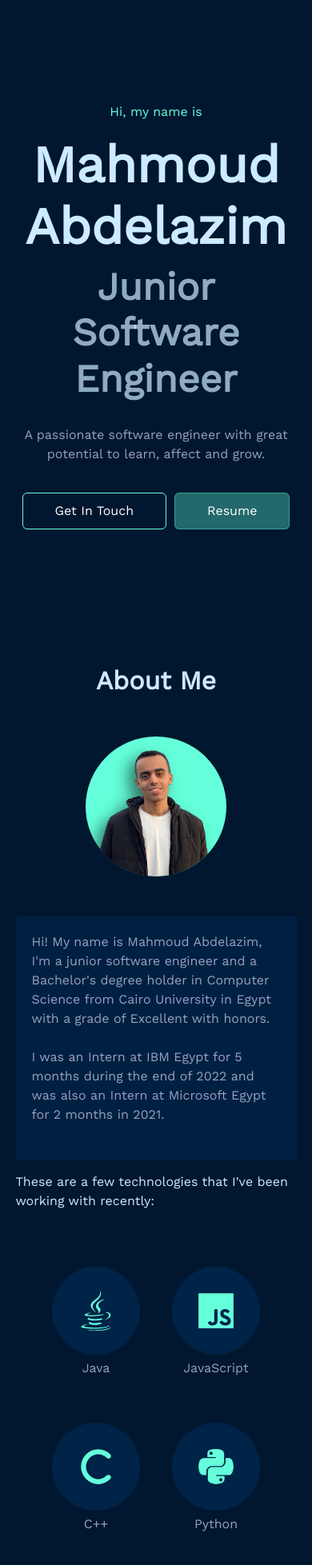
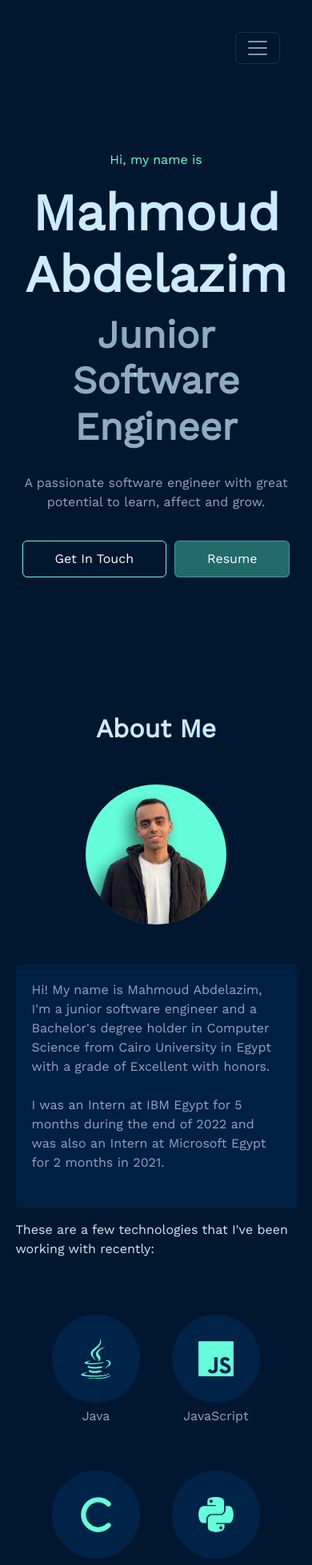
Before and after one commit to MahmoudAbdelazim/My-Portfolio, a Next.js app: page / in a window 390 px wide. Shown: the top 1957 px of the page at 80% size. Built offline with nearby package versions, Linux system fonts and the light colour scheme.

Commit message:
Add GitHub Projects page and adjust responsive Navbar

```diff
--- a/components/Nav/Nav.js
+++ b/components/Nav/Nav.js
@@ -1,22 +1,41 @@
-
 const Nav = () => {
   return (
-    <nav className="navbar navbar-expand-sm navbar-dark bg-dark">
-      <div className="collapse navbar-collapse" id="navbarNav">
+    <nav className="navbar navbar-expand-lg navbar-dark bg-dark">
+      <div className="nav-toggler">
+        <button
+          type="button"
+          class="navbar-toggler"
+          data-bs-toggle="collapse"
+          data-bs-target="#navbarCollapse"
+        >
+          <span class="navbar-toggler-icon"></span>
+        </button>
+      </div>
+      <div className="collapse navbar-collapse" id="navbarCollapse">
         <ul className="navbar-nav">
           <li className="nav-item">
-            <a className="nav-link" href="#about">
+            <a className="nav-link" href="/#landing">
+              Home
+            </a>
+          </li>
+          <li className="nav-item">
+            <a className="nav-link" href="/#about">
               About
             </a>
           </li>
           <li className="nav-item">
-            <a className="nav-link" href="#experience">
+            <a className="nav-link" href="/#experience">
               Experience
             </a>
           </li>
           <li className="nav-item">
-            <a className="nav-link" href="#projects">
-              Projects
+            <a className="nav-link" href="/#projects">
+              Featured Projects
+            </a>
+          </li>
+          <li className="nav-item">
+            <a className="nav-link" href="/projects">
+              All Projects
             </a>
           </li>
           <li className="nav-item">
--- a/components/Section/Section.js
+++ /dev/null
@@ -1,23 +0,0 @@
-import React from "react";
-
-function Section(props) {
-  const [isVisible, setVisible] = React.useState(true);
-  const domRef = React.useRef();
-  React.useEffect(() => {
-    const observer = new IntersectionObserver((entries) => {
-      entries.forEach((entry) => setVisible(entry.isIntersecting));
-    });
-    observer.observe(domRef.current);
-    return () => observer.unobserve(domRef.current);
-  }, []);
-  return (
-    <div
-      className={`fade-in-section ${isVisible ? "is-visible" : ""}`}
-      ref={domRef}
-    >
-      {props.children}
-    </div>
-  );
-}
-
-export default Section;
--- a/pages/index.js
+++ b/pages/index.js
@@ -4,20 +4,19 @@ import Experience from "../components/Experience/Experience";
 import FeaturedProjects from "../components/FeaturedProjects/FeaturedProjects";
 import Landing from "../components/Landing/Landing";
 import Nav from "../components/Nav/Nav";
-import Section from "../components/Section/Section";
 
 const IndexPage = () => {
   return (
     <>
       <Nav />
       <Landing />
-      <Section><About /></Section>
+      <About />
       <hr className="section-line" />
-      <Section><Experience /></Section>
+      <Experience />
       <hr className="section-line" />
-      <Section><FeaturedProjects /></Section>
+      <FeaturedProjects />
       <hr className="section-line" />
-      <Section><Contact /></Section>
+      <Contact />
       <div className="footer">&copy; Built By Mahmoud Abdelazim</div>
     </>
   );
--- a/public/css/styles.css
+++ b/public/css/styles.css
@@ -343,6 +343,50 @@ ul.right {
   transition: 0.2s;
 }
 
+/* -------------------------------------------------------------------------- */
+.projects {
+  margin-top: 80px;
+  padding: 0 20%;
+}
+
+.section-desc {
+  margin-bottom: 50px;
+}
+
+.project {
+  text-align: left;
+  margin: auto;
+  background-color: rgb(1, 32, 65);
+  border-radius: 15px;
+  padding: 20px;
+  margin-bottom: 30px;
+  transition: 0.2s;
+}
+
+.project-topic {
+  display: inline-block;
+  color: #64ffdb;
+  margin-right: 10px;
+  border: 1px solid #64ffdb4e;
+  padding: 5px 10px;
+  border-radius: 8px;
+  margin-bottom: 10px;
+}
+
+.language {
+  color: #64ffdb;
+}
+
+.project-link, .project-link:hover {
+  text-decoration: none;
+  color: inherit;
+}
+
+.project:hover {
+  background-color: rgb(1, 21, 44);
+  transition: 0.2s;
+}
+
 /* ------------------------------------------------------------------ */
 
 .footer {
@@ -381,13 +425,24 @@ ul.right {
   .about,
   .experience,
   .featured-projects,
-  .contact {
+  .contact,
+  .projects {
     padding-left: 5%;
     padding-right: 5%;
   }
 }
 
 @media only screen and (max-width: 1000px) {
+  nav {
+    text-align: right;
+  }
+
+  .nav-toggler {
+    display: inline-block;
+    margin-left: auto;
+    margin-right: 40px;
+    margin-bottom: 20px;
+  }
   .about-right {
     flex: 100%;
   }
@@ -462,4 +517,8 @@ ul.right {
     flex-direction: column;
     margin-bottom: -100px;
   }
+
+  .section-desc {
+    text-align: center;
+  }
 }
```
Also changed, not shown: components/Project/Project.js (added, +24 -0 lines), pages/projects.js (added, +44 -0 lines).
